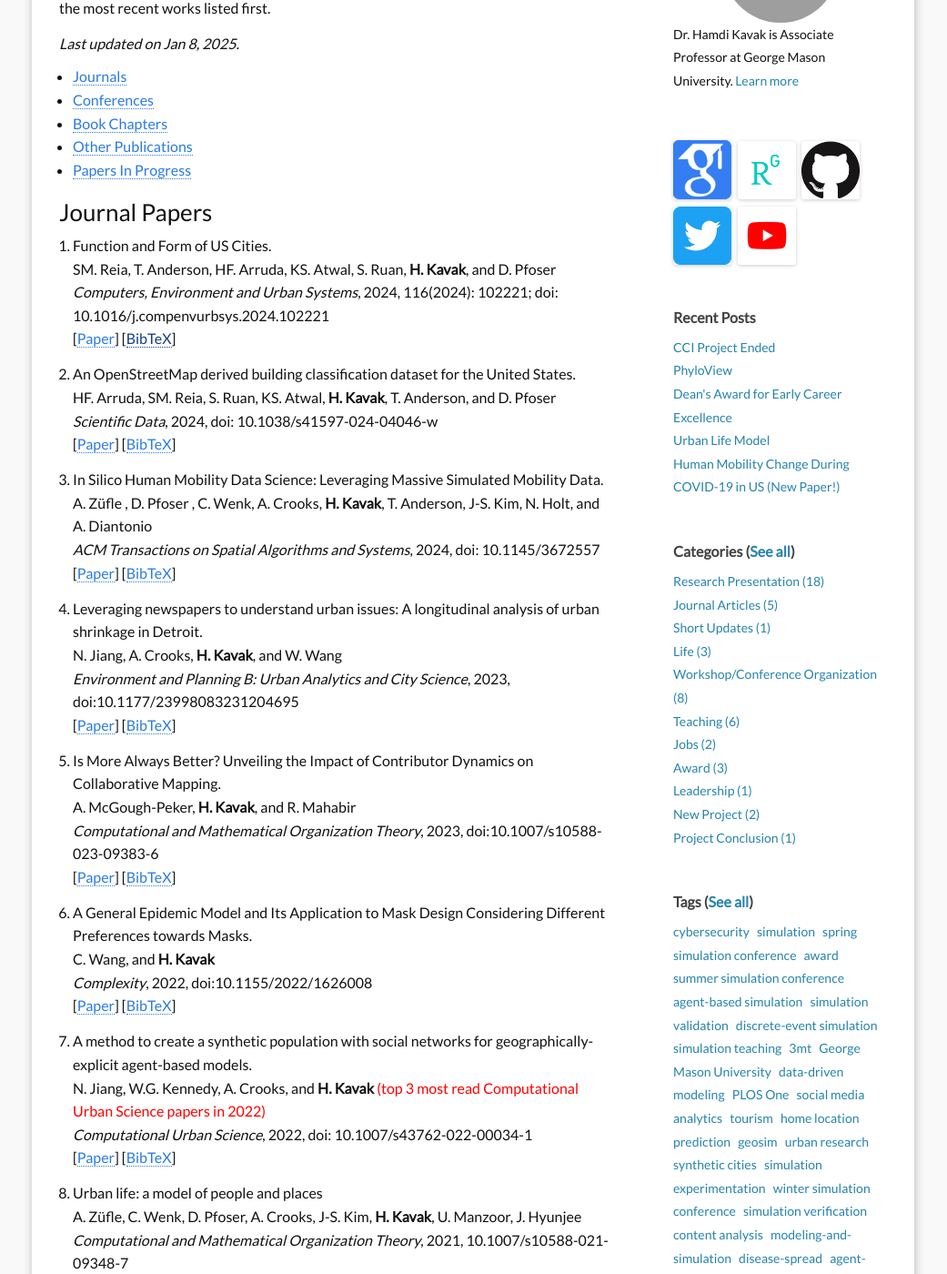
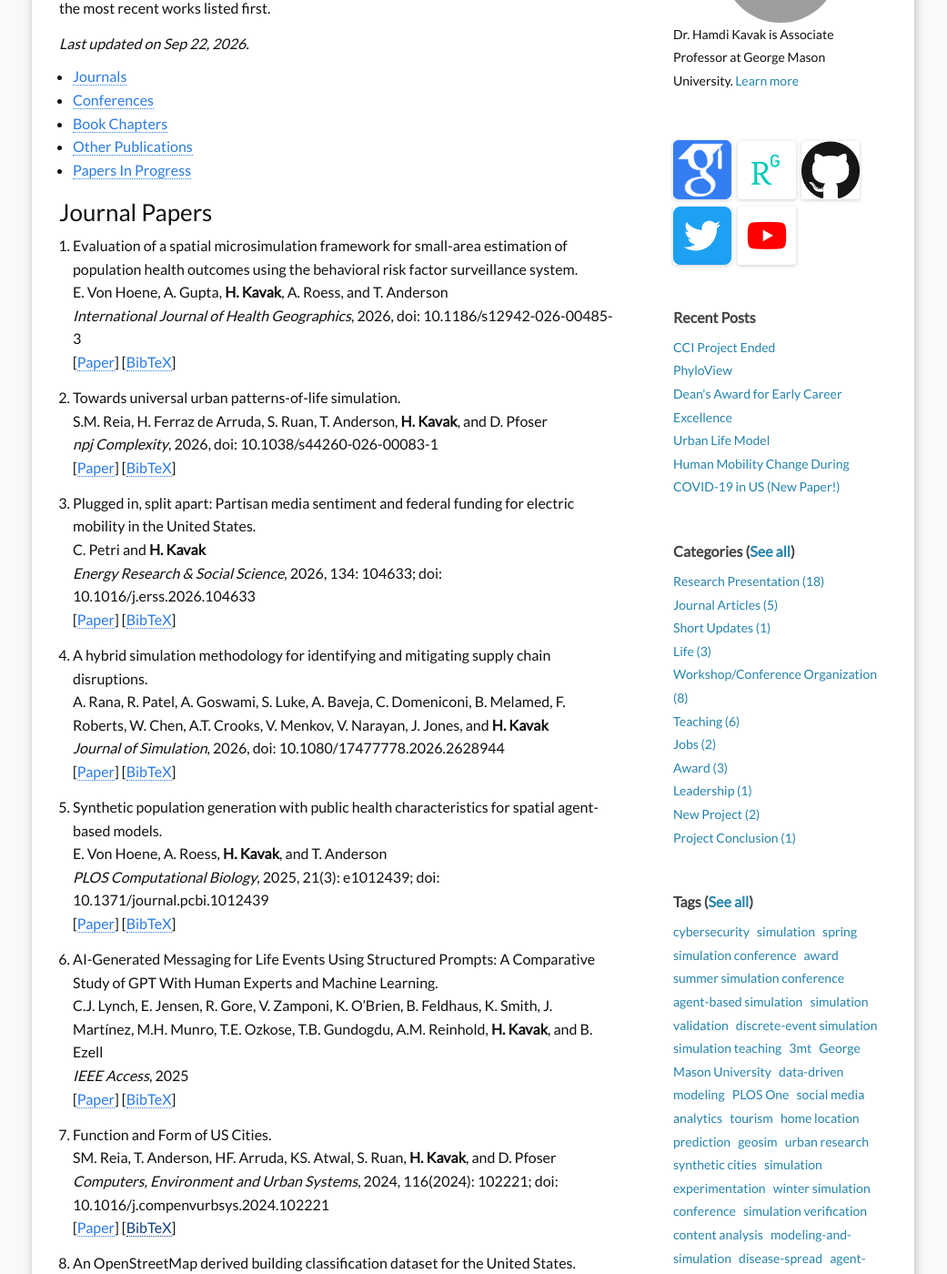
Before and after one commit to hamdikavak/hamdikavak.github.io, a Jekyll site: the page built from c5_publications.md, in a window 1280 px wide and 1400 px high, scrolled down 321 px. Shown: the whole window at 91% size, without its empty margins (120-1161 px from the left). Built offline with Jekyll 4.4.1, drawn with Linux system fonts in a browser that asks for light colours; nearby versions of some CDN libraries; some of the changed text lies outside the part shown; grey boxes are pictures that could not be loaded.

Commit message:
Update Publications page with 2025-2026 papers and BibTeX entries
- Add 6 new journal articles (2025-2026): spatial microsimulation for
  public health, universal urban patterns-of-life simulation, partisan
  media sentiment on EV funding, hybrid supply-chain disruption
  simulation, synthetic population generation for public health, and
  AI-generated messaging for life events
- Add 6 new conference papers (2025, plus one 2024): two WSC 2025
  papers (moving "Quantitative Comparison of Population Synthesis
  Techniques" out of Papers in Progress now that it's published),
  HD-GEN (SIGSPATIAL 2025), two SIEDS 2025 papers, and the CSSSA 2024
  network-analysis chapter
- Generate matching .bib files for all 12 new entries in download/bibs/
- Update book chapter coauthor to "A. Al-Khulaidy Stine"
- Bump "Last updated" to Sep 22, 2026

Sourced from Google Scholar plus per-paper verification (DOIs/links
confirmed via publisher pages, IEEE Xplore, ACM DL, and informs-sim.org)

```diff
--- a/c5_publications.md
+++ b/c5_publications.md
@@ -8,7 +8,7 @@
 
 This page showcases my publications, organized by categories such as journal articles, conference proceedings, and more. Each entry includes links to the full papers and BibTeX citation details. Publications are arranged in reverse chronological order, with the most recent works listed first.
 
-*Last updated on Jan 8, 2025.*
+*Last updated on Sep 22, 2026.*
 
 - <a href="#journals">Journals</a>
 - <a href="#conferences">Conferences</a>
@@ -21,6 +21,42 @@
 
 ### Journal Papers
 
+
+9. Evaluation of a spatial microsimulation framework for small-area estimation of population health outcomes using the behavioral risk factor surveillance system.
+        E. Von Hoene, A. Gupta, <strong>H. Kavak</strong>, A. Roess, and T. Anderson
+        <em>International Journal of Health Geographics</em>, 2026, doi: 10.1186/s12942-026-00485-3
+        [<a title="Paper" href="https://link.springer.com/article/10.1186/s12942-026-00485-3">Paper</a>]
+        [[BibTeX]({{ site.baseurl }}/download/bibs/2026_j_microsimulation.bib)]
+
+9. Towards universal urban patterns-of-life simulation.
+        S.M. Reia, H. Ferraz de Arruda, S. Ruan, T. Anderson, <strong>H. Kavak</strong>, and D. Pfoser
+        <em>npj Complexity</em>, 2026, doi: 10.1038/s44260-026-00083-1
+        [<a title="Paper" href="https://www.nature.com/articles/s44260-026-00083-1">Paper</a>]
+        [[BibTeX]({{ site.baseurl }}/download/bibs/2026_j_urban_patterns.bib)]
+
+9. Plugged in, split apart: Partisan media sentiment and federal funding for electric mobility in the United States.
+        C. Petri and <strong>H. Kavak</strong>
+        <em>Energy Research & Social Science</em>, 2026, 134: 104633; doi: 10.1016/j.erss.2026.104633
+        [<a title="Paper" href="https://www.sciencedirect.com/science/article/abs/pii/S2214629626001040">Paper</a>]
+        [[BibTeX]({{ site.baseurl }}/download/bibs/2026_j_electric_mobility.bib)]
+
+9. A hybrid simulation methodology for identifying and mitigating supply chain disruptions.
+        A. Rana, R. Patel, A. Goswami, S. Luke, A. Baveja, C. Domeniconi, B. Melamed, F. Roberts, W. Chen, A.T. Crooks, V. Menkov, V. Narayan, J. Jones, and <strong>H. Kavak</strong>
+        <em>Journal of Simulation</em>, 2026, doi: 10.1080/17477778.2026.2628944
+        [<a title="Paper" href="https://www.tandfonline.com/doi/abs/10.1080/17477778.2026.2628944">Paper</a>]
+        [[BibTeX]({{ site.baseurl }}/download/bibs/2026_j_supply_chain.bib)]
+
+9. Synthetic population generation with public health characteristics for spatial agent-based models.
+        E. Von Hoene, A. Roess, <strong>H. Kavak</strong>, and T. Anderson
+        <em>PLOS Computational Biology</em>, 2025, 21(3): e1012439; doi: 10.1371/journal.pcbi.1012439
+        [<a title="Paper" href="https://journals.plos.org/ploscompbiol/article?id=10.1371/journal.pcbi.1012439">Paper</a>]
+        [[BibTeX]({{ site.baseurl }}/download/bibs/2025_j_synthetic_population_health.bib)]
+
+9. AI-Generated Messaging for Life Events Using Structured Prompts: A Comparative Study of GPT With Human Experts and Machine Learning.
+        C.J. Lynch, E. Jensen, R. Gore, V. Zamponi, K. O'Brien, B. Feldhaus, K. Smith, J. Martínez, M.H. Munro, T.E. Ozkose, T.B. Gundogdu, A.M. Reinhold, <strong>H. Kavak</strong>, and B. Ezell
+        <em>IEEE Access</em>, 2025
+        [<a title="Paper" href="https://ieeexplore.ieee.org/document/11129070/">Paper</a>]
+        [[BibTeX]({{ site.baseurl }}/download/bibs/2025_j_ai_messaging.bib)]
 
 9. Function and Form of US Cities.
         SM. Reia, T. Anderson, HF. Arruda, KS. Atwal, S. Ruan, <strong>H. Kavak</strong>, and D. Pfoser
@@ -122,6 +158,42 @@
 
 ### Peer-Reviewed Conference Papers
 
+
+70. Quantitative Comparison of Population Synthesis Techniques.
+     D. Han, S. Islam, T. Anderson, A.T. Crooks, and <strong>H. Kavak</strong>
+     <em>2025 Winter Simulation Conference (WSC)</em>, 151-162
+     [<a title="Paper" href="https://www.informs-sim.org/wsc25papers/inv184.pdf">Paper</a>]
+     [[BibTex]({{ site.baseurl }}/download/bibs/2025_c_population_synthesis_comparison.bib)]
+
+70. Evaluating the Transferability of a Synthetic Population Generation Approach for Public Health Applications.
+     E. Von Hoene, A. Gupta, <strong>H. Kavak</strong>, A. Roess, and T. Anderson
+     <em>2025 Winter Simulation Conference (WSC)</em>, 628-639
+     [<a title="Paper" href="https://www.informs-sim.org/wsc25papers/con132.pdf">Paper</a>]
+     [[BibTex]({{ site.baseurl }}/download/bibs/2025_c_transferability_public_health.bib)]
+
+70. HD-GEN: A Software System for Large-Scale Human Mobility Data Generation Based on Patterns of Life.
+     H. Amiri, R. Yang, S. Ruan, J-S. Kim, <strong>H. Kavak</strong>, A. Crooks, D. Pfoser, and C. Wenk
+     <em>Proceedings of the 33rd ACM International Conference on Advances in Geographic Information Systems (SIGSPATIAL 2025)</em>; doi: 10.1145/3748636.3762751
+     [<a title="Paper" href="https://dl.acm.org/doi/pdf/10.1145/3748636.3762751">Paper</a>]
+     [[BibTex]({{ site.baseurl }}/download/bibs/2025_c_hdgen.bib)]
+
+70. Evolving Risk Communication: Analyzing Risk Response Effectiveness of Personalized Narrative Messages.
+     T.B. Gundogdu, T.E. Ozkose, F. Ozeren, R. Gore, C.J. Lynch, V. Zamponi, J. O'Brien, B. Ezell, and <strong>H. Kavak</strong>
+     <em>2025 Systems and Information Engineering Design Symposium (SIEDS)</em>, 92-97
+     [<a title="Paper" href="https://ieeexplore.ieee.org/document/11021204/">Paper</a>]
+     [[BibTex]({{ site.baseurl }}/download/bibs/2025_c_risk_communication.bib)]
+
+70. Understanding Agent-Based Model Behavior through Virtual Reality.
+     B. Yasakci, W.G. Kennedy, and <strong>H. Kavak</strong>
+     <em>2025 Systems and Information Engineering Design Symposium (SIEDS)</em>, 302-306
+     [<a title="Paper" href="https://ieeexplore.ieee.org/document/11021193/">Paper</a>]
+     [[BibTex]({{ site.baseurl }}/download/bibs/2025_c_abm_virtual_reality.bib)]
+
+70. Scaling Agent-Based Model Outputs Using Network Analysis.
+     M. Malikov and <strong>H. Kavak</strong>
+     <em>Conference of the Computational Social Science Society of the Americas (CSSSA 2024)</em>, 211-223; doi: 10.1007/978-3-031-89692-7_13
+     [<a title="Paper" href="https://link.springer.com/chapter/10.1007/978-3-031-89692-7_13">Paper</a>]
+     [[BibTex]({{ site.baseurl }}/download/bibs/2024_c_scaling_network_analysis.bib)]
 
 70. The Patterns of Life Human Mobility Simulation
      H. Amiri, W. Kohn, S. Ruan, J-S. Kim, <strong>H. Kavak</strong>, A. Crooks, D. Pfoser, C. Wenk, and A. Züfle
```
Also changed, not shown: other parts of c5_publications.md (+1 -3 lines), download/bibs/2024_c_scaling_network_analysis.bib (added, +9 -0 lines), download/bibs/2025_c_abm_virtual_reality.bib (added, +8 -0 lines), download/bibs/2025_c_hdgen.bib (added, +8 -0 lines), download/bibs/2025_c_population_synthesis_comparison.bib (added, +8 -0 lines), download/bibs/2025_c_risk_communication.bib (added, +8 -0 lines), download/bibs/2025_c_transferability_public_health.bib (added, +8 -0 lines), download/bibs/2025_j_ai_messaging.bib (added, +7 -0 lines), download/bibs/2025_j_synthetic_population_health.bib (added, +11 -0 lines), download/bibs/2026_j_electric_mobility.bib (added, +10 -0 lines), download/bibs/2026_j_microsimulation.bib (added, +8 -0 lines), download/bibs/2026_j_supply_chain.bib (added, +8 -0 lines), download/bibs/2026_j_urban_patterns.bib (added, +8 -0 lines).
